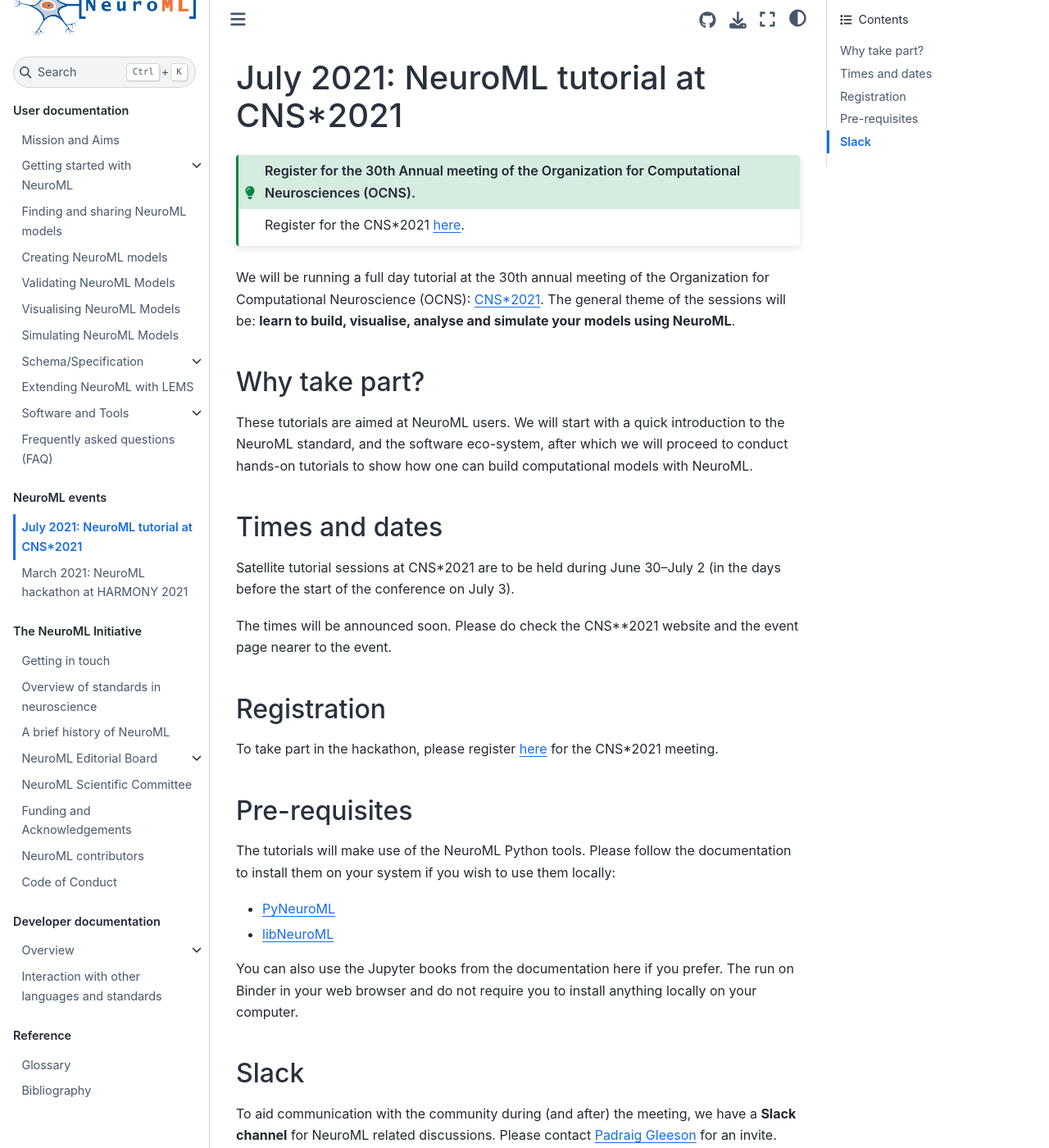
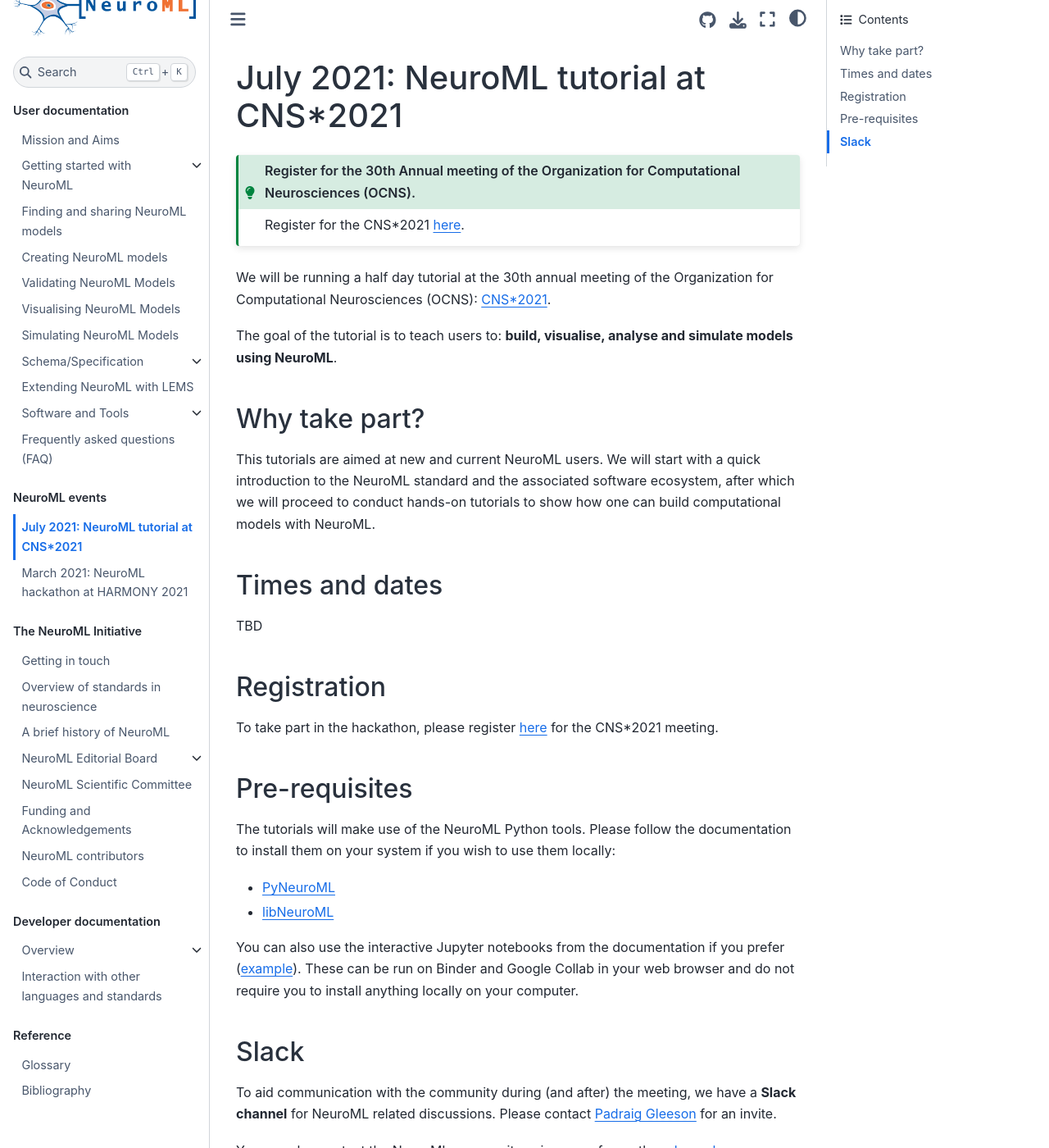
Before and after one commit to NeuroML/Documentation, a Jupyter Book: the page built from source/Events/202107-CNS2021.md, in a window 1280 px wide and 1400 px high. Shown: the whole window at 82% size. Built offline with Jupyter Book 1.0.4 settings and Sphinx 7.4.7 and the Sphinx Book theme 1.1.4, drawn with Linux system fonts in a browser that asks for light colours.

Commit message:
Event update

````diff
--- a/source/Events/202107-CNS2021.md
+++ b/source/Events/202107-CNS2021.md
@@ -6,23 +6,19 @@
 Register for the CNS*2021 [here](http://www.cnsorg.org/cns-2021).
 ```
 
-We will be running a full day tutorial at the 30th annual meeting of the Organization for Computational Neuroscience (OCNS): [CNS*2021](https://www.cnsorg.org/cns-2021).
-The general theme of the sessions will be: **learn to build, visualise, analyse and simulate your models using NeuroML**.
+We will be running a half day tutorial at the 30th annual meeting of the Organization for Computational Neurosciences (OCNS): [CNS*2021](https://www.cnsorg.org/cns-2021).
+
+The goal of the tutorial is to teach users to: **build, visualise, analyse and simulate models using NeuroML**.
 
 (neuromlevents:202107cns2021:why)=
 ## Why take part?
 
-These tutorials are aimed at NeuroML users.
-We will start with a quick introduction to the NeuroML standard, and the software eco-system, after which we will proceed to conduct hands-on tutorials to show how one can build computational models with NeuroML.
+This tutorials are aimed at new and current NeuroML users. We will start with a quick introduction to the NeuroML standard and the associated software ecosystem, after which we will proceed to conduct hands-on tutorials to show how one can build computational models with NeuroML.
 
 (neuromlevents:202107cns2021:when)=
 ## Times and dates
 
-Satellite tutorial sessions at CNS\*2021 are to be held during June 30--July 2
-(in the days before the start of the conference on July 3).
-
-The times will be announced soon.
-Please do check the CNS\**2021 website and the event page nearer to the event.
+TBD
 
 (neuromlevents:202107cns2021:registration)=
 ## Registration
@@ -38,8 +34,7 @@
 - {ref}`PyNeuroML <pyneuroml>`
 - {ref}`libNeuroML <libNeuroML>`
 
-You can also use the Jupyter books from the documentation here if you prefer.
-The run on Binder in your web browser and do not require you to install anything locally on your computer.
+You can also use the interactive Jupyter notebooks from the documentation if you prefer ([example](https://docs.neuroml.org/Userdocs/NML2_examples/SingleNeuron.html)). These can be run on Binder and Google Collab in your web browser and do not require you to install anything locally on your computer.
 
 
 (neuromlevents:202107cns2021:slack)=
````
